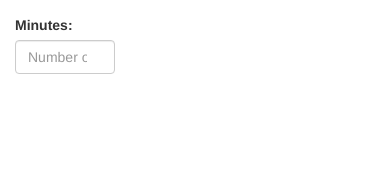
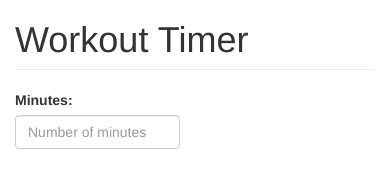
Before and after one commit to TechCharge/Workout-Site, a plain HTML site: page index.html in a window 390 px wide. Drawn offline with nearby package versions, Linux system fonts and the light colour scheme.

Commit message:
Added page header, app, and controller to index.html

```diff
--- a/index.html
+++ b/index.html
@@ -17,25 +17,24 @@
     <script type="text/javascript" src="scripts/app.js"></script>
   </head>
 
-	<body>
+	<body ng-app="MyApp">
 
-	<!--Note: Consider overlaying all of the forms on top of a jumbotron-->
+	<!--Note: Consider overlaying the form on top of a jumbotron-->
 	<!-- Wrap everything inside of the form tags -->
 	<!-- Give all input elements .form-control -->
 
-	<!--Input field for number of minutes-->
-		<div class="container">
+		<div class="container" ng-controller="MyAppController">
+  	<h1 class="page-header">Workout Timer</h1>
+    	<form role="form" action="#">
       	<div class="row">
-			  <form role="form" action="#" role="form">
         	<div class="form-group">
-			    	<div class="col-xs-4">
+        		<div class="col-xs-6 col-sm-4">
             	<label for="minutes">Minutes:</label>
             	<input type="number" class="form-control" id="minutes" placeholder="Number of minutes">
-				      <!-- <button type="submit" class="btn btn-default" style="margin-top:10px">Begin!</button> -->
+          	</div>
 					</div>
 				</div>
 			</form>
-		  </div>
 		</div>
 
 
```
Lines whose indentation alone changed are shown as unchanged.
